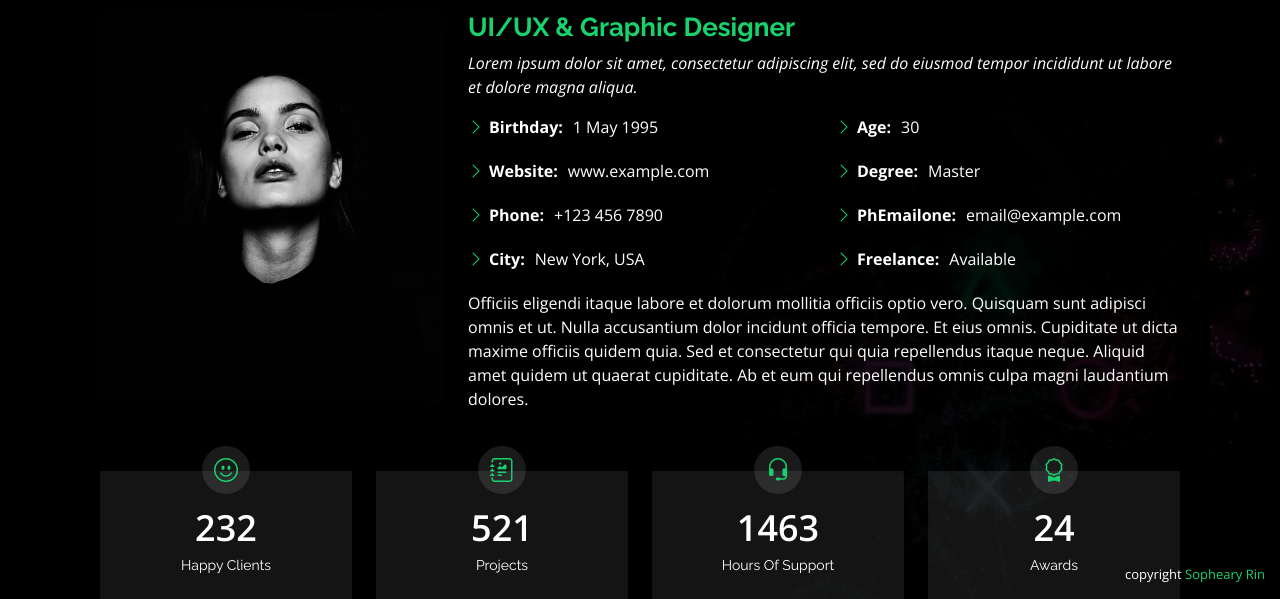
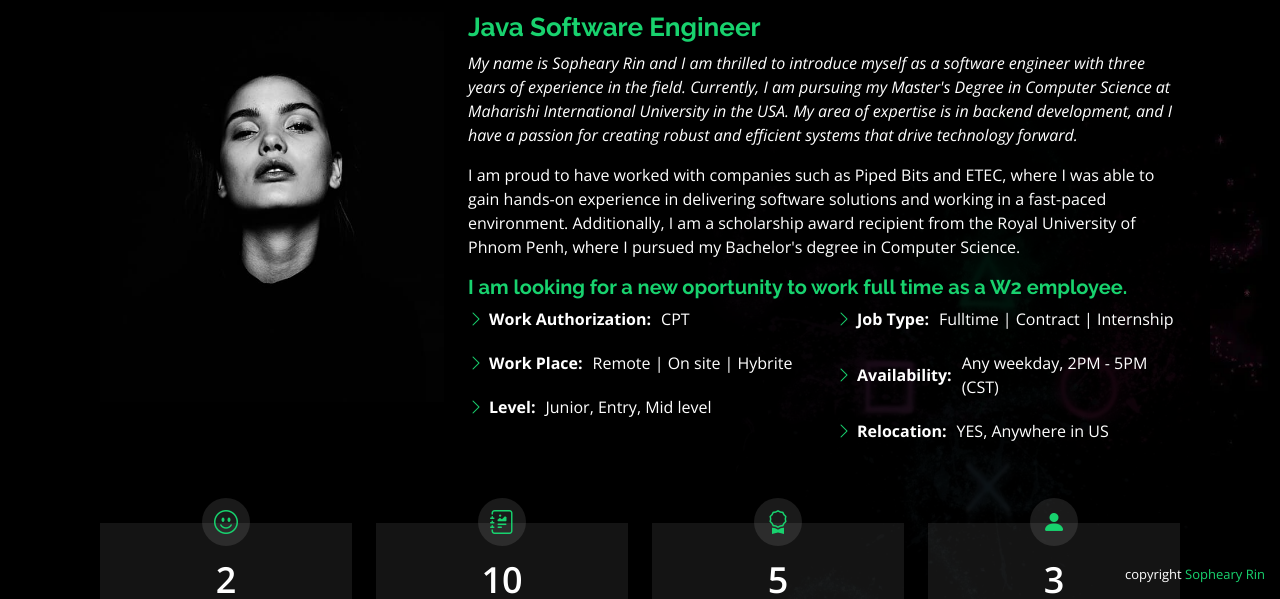
Before and after one commit to sophearyrin-dev/sophearyrin-dev.github.io, a plain HTML site: page index.html in a window 1280 px wide. Both pictures are taken after a click on the link "About". Shown: the part 201-800 px from the top of the page. Drawn offline with nearby package versions, Linux system fonts and the light colour scheme.

Commit message:
add about

```diff
--- a/assets/css/style.css
+++ b/assets/css/style.css
@@ -405,6 +405,12 @@ section .container {
 .about-me .content h3 {
   font-weight: 700;
   font-size: 26px;
+  color: #18d26e;
+}
+
+.about-me .content h4 {
+  font-weight: 700;
+  font-size: 20px;
   color: #18d26e;
 }
 
--- a/index.html
+++ b/index.html
@@ -53,9 +53,10 @@
 
       <div class="social-links">
         <a href="https://www.linkedin.com/in/sophearyrin/" class="linkedin"><i class="bi bi-linkedin"></i></a>
+        <a href="https://github.com/sophearyrin-dev" class="github"><i class="bi bi-github"></i></a>
         <a href="https://twitter.com/RinSopheary" class="twitter"><i class="bi bi-twitter"></i></a>
-        <a href="https://www.facebook.com/sopheary.rinn/" class="facebook"><i class="bi bi-facebook"></i></a>
-        <a href="https://www.instagram.com/sophearyrinn/" class="instagram"><i class="bi bi-instagram"></i></a>
+        <!-- <a href="https://www.facebook.com/sopheary.rinn/" class="facebook"><i class="bi bi-facebook"></i></a>
+        <a href="https://www.instagram.com/sophearyrinn/" class="instagram"><i class="bi bi-instagram"></i></a> -->
       </div>
 
     </div>
@@ -77,33 +78,36 @@
           <img src="assets/img/me.jpg" class="img-fluid" alt="">
         </div>
         <div class="col-lg-8 pt-4 pt-lg-0 content" data-aos="fade-left">
-          <h3>UI/UX &amp; Graphic Designer</h3>
+          <h3>Java Software Engineer</h3>
           <p class="fst-italic">
-            Lorem ipsum dolor sit amet, consectetur adipiscing elit, sed do eiusmod tempor incididunt ut labore et dolore
-            magna aliqua.
+            My name is Sopheary Rin and I am thrilled to introduce myself as a software engineer with three years of experience in the field. Currently, I am pursuing my Master's Degree in Computer Science at Maharishi International University in the USA. My area of expertise is in backend development, and I have a passion for creating robust and efficient systems that drive technology forward.
           </p>
+
+          <p>
+            I am proud to have worked with companies such as Piped Bits and ETEC, where I was able to gain hands-on experience in delivering software solutions and working in a fast-paced environment. Additionally, I am a scholarship award recipient from the Royal University of Phnom Penh, where I pursued my Bachelor's degree in Computer Science.
+          </p>
+
+          <h4>
+            I am looking for a new oportunity to work full time as a W2 employee.
+          </h4>
           <div class="row">
             <div class="col-lg-6">
               <ul>
-                <li><i class="bi bi-chevron-right"></i> <strong>Birthday:</strong> <span>1 May 1995</span></li>
-                <li><i class="bi bi-chevron-right"></i> <strong>Website:</strong> <span>www.example.com</span></li>
-                <li><i class="bi bi-chevron-right"></i> <strong>Phone:</strong> <span>+123 456 7890</span></li>
-                <li><i class="bi bi-chevron-right"></i> <strong>City:</strong> <span>New York, USA</span></li>
+
+                <li><i class="bi bi-chevron-right"></i> <strong>Work Authorization:</strong> <span>CPT</span></li>
+                <li><i class="bi bi-chevron-right"></i> <strong>Work Place:</strong><span>Remote | On site | Hybrite</span></li>
+                <li><i class="bi bi-chevron-right"></i> <strong>Level:</strong> <span>Junior, Entry, Mid level</span></li>
               </ul>
             </div>
             <div class="col-lg-6">
               <ul>
-                <li><i class="bi bi-chevron-right"></i> <strong>Age:</strong> <span>30</span></li>
-                <li><i class="bi bi-chevron-right"></i> <strong>Degree:</strong> <span>Master</span></li>
-                <li><i class="bi bi-chevron-right"></i> <strong>PhEmailone:</strong> <span>email@example.com</span></li>
-                <li><i class="bi bi-chevron-right"></i> <strong>Freelance:</strong> <span>Available</span></li>
+
+                <li><i class="bi bi-chevron-right"></i> <strong>Job Type:</strong> <span>Fulltime | Contract | Internship</span></li>
+                <li><i class="bi bi-chevron-right"></i> <strong>Availability:</strong> <span>Any weekday, 2PM - 5PM (CST)</span></li>
+                <li><i class="bi bi-chevron-right"></i> <strong>Relocation:</strong> <span>YES, Anywhere in US</span></li>
               </ul>
             </div>
           </div>
-          <p>
-            Officiis eligendi itaque labore et dolorum mollitia officiis optio vero. Quisquam sunt adipisci omnis et ut. Nulla accusantium dolor incidunt officia tempore. Et eius omnis.
-            Cupiditate ut dicta maxime officiis quidem quia. Sed et consectetur qui quia repellendus itaque neque. Aliquid amet quidem ut quaerat cupiditate. Ab et eum qui repellendus omnis culpa magni laudantium dolores.
-          </p>
         </div>
       </div>
 
@@ -117,34 +121,36 @@
         <div class="col-lg-3 col-md-6">
           <div class="count-box">
             <i class="bi bi-emoji-smile"></i>
-            <span data-purecounter-start="0" data-purecounter-end="232" data-purecounter-duration="1" class="purecounter"></span>
-            <p>Happy Clients</p>
+            <span data-purecounter-start="0" data-purecounter-end="2" data-purecounter-duration="1" class="purecounter"></span>
+            <p>Degree</p>
           </div>
         </div>
 
         <div class="col-lg-3 col-md-6 mt-5 mt-md-0">
           <div class="count-box">
             <i class="bi bi-journal-richtext"></i>
-            <span data-purecounter-start="0" data-purecounter-end="521" data-purecounter-duration="1" class="purecounter"></span>
+            <span data-purecounter-start="0" data-purecounter-end="10" data-purecounter-duration="1" class="purecounter"></span>
             <p>Projects</p>
           </div>
         </div>
 
         <div class="col-lg-3 col-md-6 mt-5 mt-lg-0">
           <div class="count-box">
-            <i class="bi bi-headset"></i>
-            <span data-purecounter-start="0" data-purecounter-end="1463" data-purecounter-duration="1" class="purecounter"></span>
-            <p>Hours Of Support</p>
+            <i class="bi bi-award"></i>
+            <span data-purecounter-start="0" data-purecounter-end="5" data-purecounter-duration="5" class="purecounter"></span>
+            <p>Awards</p>
           </div>
         </div>
 
         <div class="col-lg-3 col-md-6 mt-5 mt-lg-0">
           <div class="count-box">
-            <i class="bi bi-award"></i>
-            <span data-purecounter-start="0" data-purecounter-end="24" data-purecounter-duration="1" class="purecounter"></span>
-            <p>Awards</p>
+            <i class="bi bi-person-fill"></i>
+            <span data-purecounter-start="0" data-purecounter-end="3" data-purecounter-duration="1" class="purecounter"></span>
+            <p>Year of Experience</p>
           </div>
         </div>
+
+
 
       </div>
 
```
